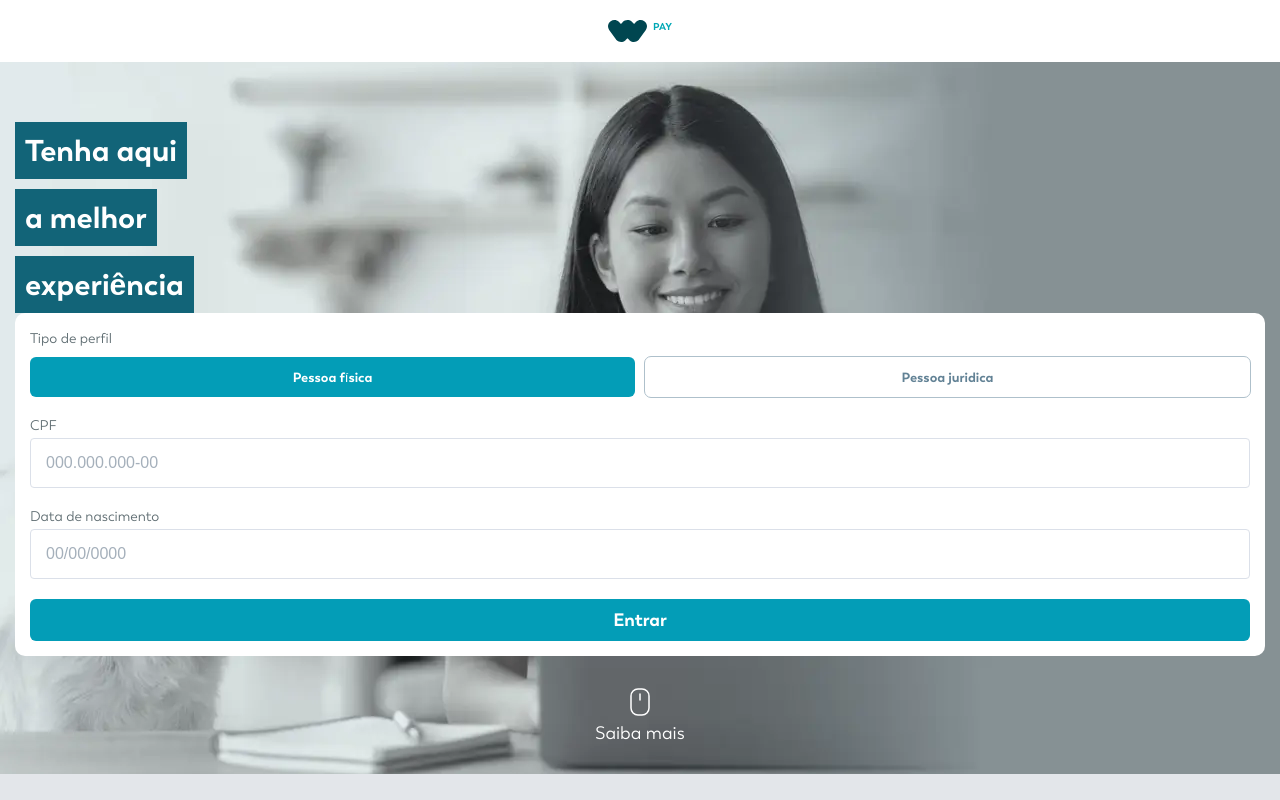
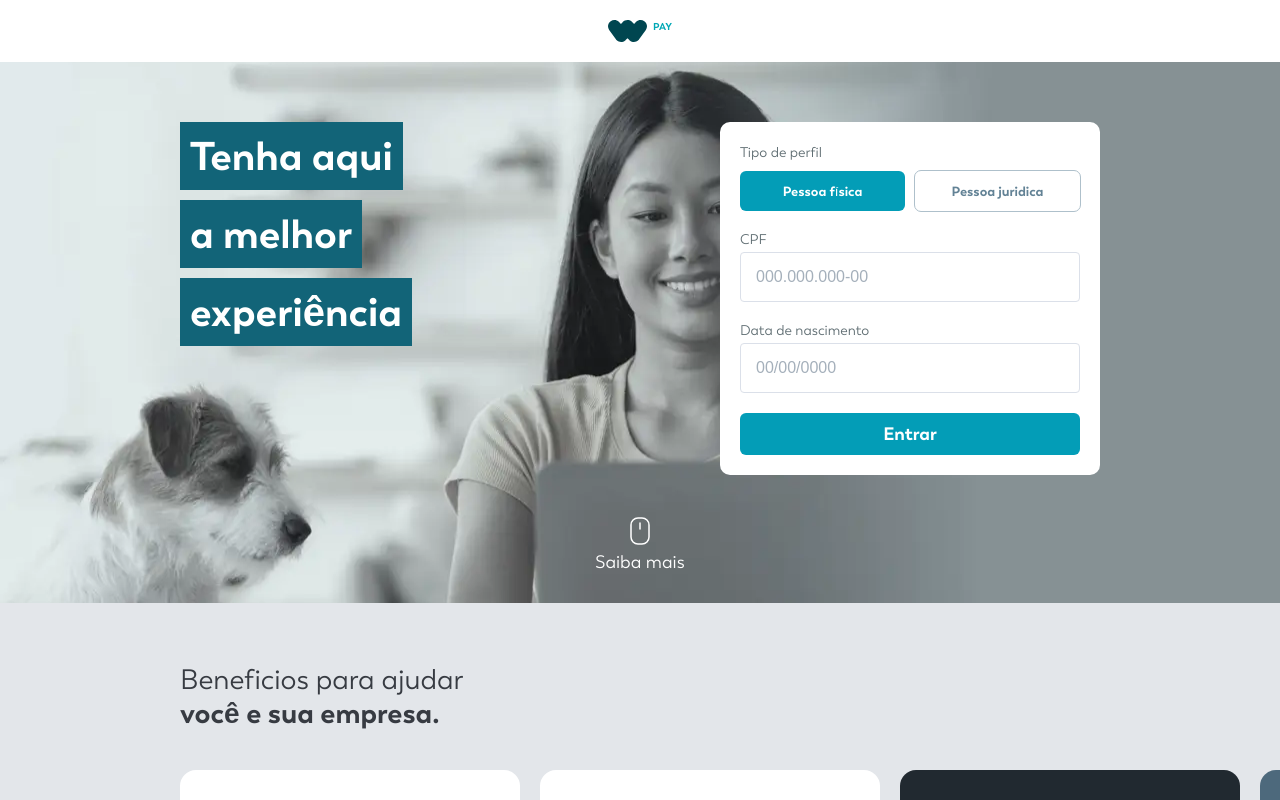
Before and after one commit to gabrielzleonardo/teste-webhelp-react, a React (Vite) app: page / in a window 1280 px wide. Shown: the top 800 px of the page. Built offline with nearby package versions, Linux system fonts and the light colour scheme.

Commit message:
feat: bannerOne desktop

```diff
--- a/src/components/blocks/BannerOne/style.css
+++ b/src/components/blocks/BannerOne/style.css
@@ -2,7 +2,13 @@ section.banner-one {
   background-image: url("/images/banner-bg.webp");
   background-repeat: no-repeat;
   background-position: 40%;
+  background-size: cover;
+}
 
+.banner-one .title-form-wrapper {
+  display: flex;
+  flex-direction: column;
+  gap: 3rem;
 }
 
 .banner-one h1 {
@@ -31,3 +37,22 @@ h1 span {
   color: var(--fc-quinary);
   font-size: 1.8rem;
 }
+
+@media (min-width: 768px) {
+  .banner-one .title-form-wrapper {
+    flex-direction: row;
+    justify-content: space-between;
+    align-items: start;
+  }
+}
+
+@media (min-width: 1024px) {
+  section.banner-one {
+    background-position-y: 20%;
+    background-origin: border-box;
+  }
+
+  .banner-one h1 {
+    font-size: 4rem;
+  }
+}
--- a/src/components/global/forms/LoginForm/index.tsx
+++ b/src/components/global/forms/LoginForm/index.tsx
@@ -40,6 +40,7 @@ const LoginForm = () => {
   return (
     <form className="login-form">
       <span>Tipo de perfil</span>
+      <div className="form-wrapper">
         <div className="form-selector-wrapper">
           <Button
             label="Pessoa física"
@@ -109,6 +110,7 @@ const LoginForm = () => {
           label="Entrar"
           className="primary-button"
         />
+      </div>
     </form>
   );
 };
--- a/src/components/global/forms/LoginForm/style.css
+++ b/src/components/global/forms/LoginForm/style.css
@@ -2,17 +2,25 @@
   padding: 1.5rem;
   border-radius: 1rem;
   background-color: white;
+  max-width: 380px;
+  width: 100%;
 }
 
 .login-form span {
   color: var(--cool-gray-600);
   font-size: 1.4rem;
+  display: inline-block;
+  margin-bottom: 1rem;
 }
 
 .form-selector-wrapper {
   display: flex;
   gap: 1rem;
-  margin: 1rem 0 2rem;
+}
+
+.form-selector-wrapper button {
+  white-space: nowrap;
+  cursor: pointer;
 }
 
 .form-wrapper {
@@ -21,6 +29,8 @@
   gap: 2rem;
 }
 
-.login-form .form-wrapper + button {
-  margin-top: 2rem;
+@media (min-width: 1024px) {
+  .login-form {
+    padding: 2rem;
+  }
 }
--- a/src/index.css
+++ b/src/index.css
@@ -155,3 +155,14 @@ section {
   font-family: var(--ff-trenda-700);
   overflow: hidden;
 }
+
+@media (min-width: 1024px) {
+  .container {
+    padding-right: 18rem;
+    padding-left: 18rem;
+  }
+
+  section {
+    gap: 4rem;
+  }
+}
```
Lines whose indentation alone changed are shown as unchanged.
